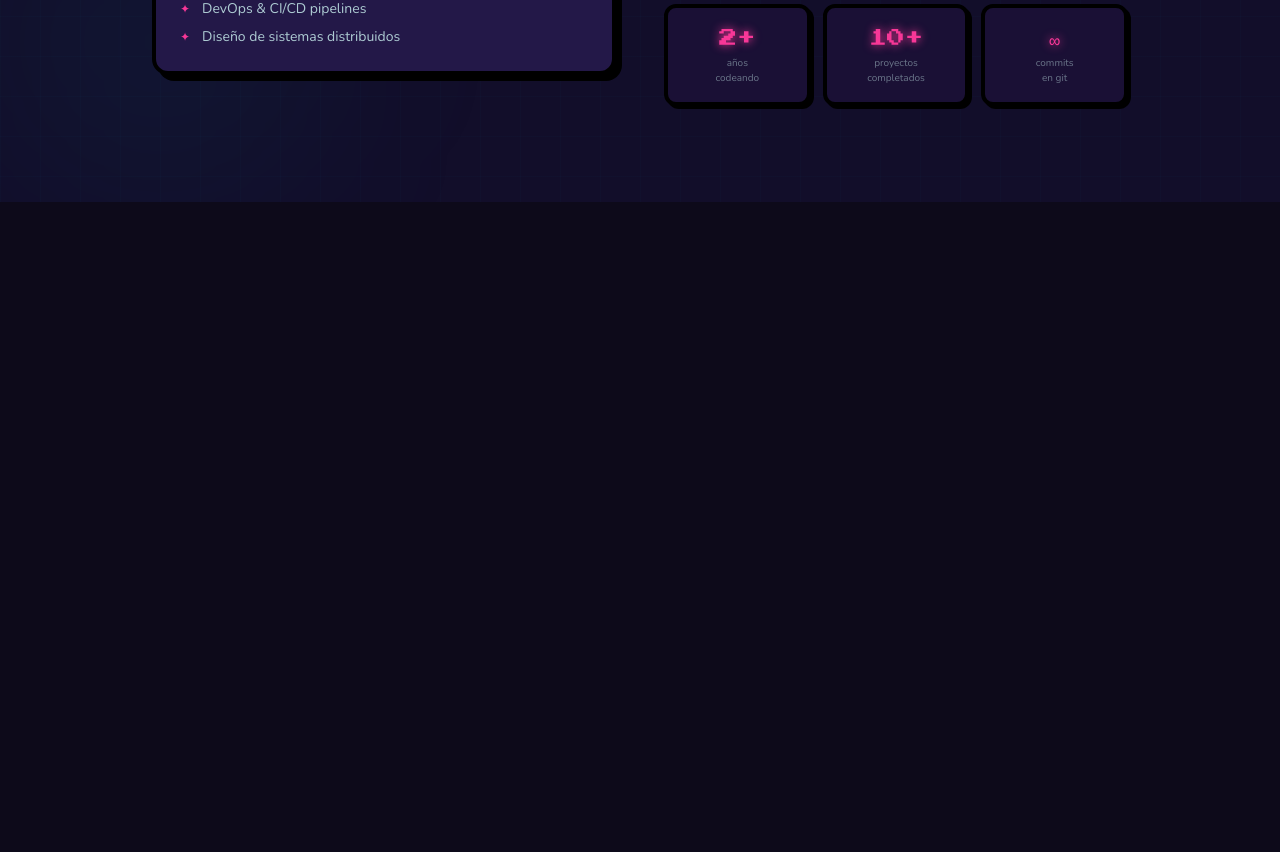
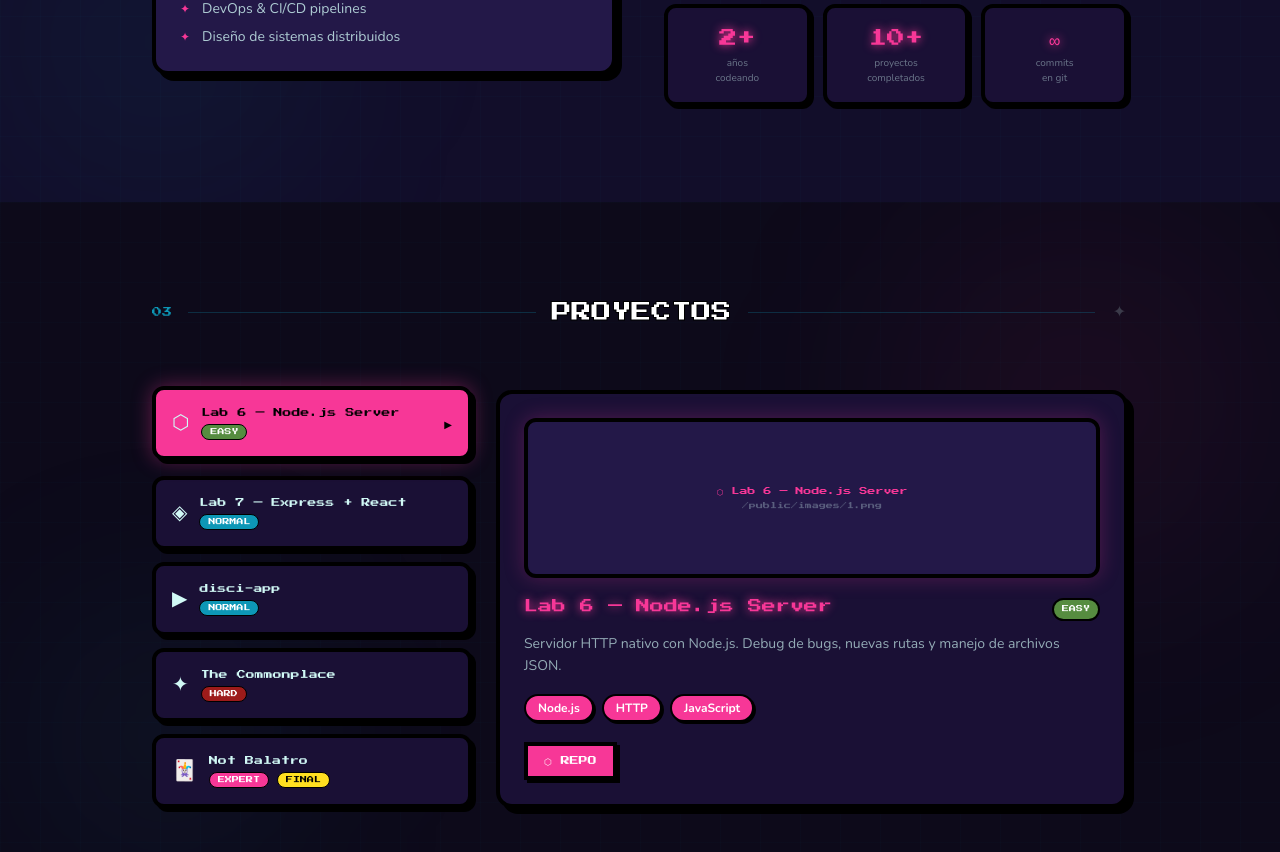
Before and after one commit to fatupopzz/fatiplace, a Next.js app: page / in a window 1280 px wide. Shown: the part 1584-2436 px from the top of the page. Before the commit the page ends 1786 px from the top, so only its background shows below. Built offline with nearby package versions, Linux system fonts and the light colour scheme.

Commit message:
feat: add Projects section with song select UI~

```diff
--- a/app/page.js
+++ b/app/page.js
@@ -1,11 +1,13 @@
 import Hero from "@/components/Hero";
 import About from "@/components/About";
+import Projects from "@/components/Projects";
 
 export default function Home() {
   return (
     <main>
       <Hero />
       <About />
+      <Projects />
     </main>
   );
 }
--- /dev/null
+++ b/components/Projects.jsx
@@ -0,0 +1,242 @@
+"use client";
+import { useState } from "react";
+
+const PROJECTS = [
+  {
+    id: 1,
+    name: "Lab 6 — Node.js Server",
+    description: "Servidor HTTP nativo con Node.js. Debug de bugs, nuevas rutas y manejo de archivos JSON.",
+    techs: ["Node.js", "HTTP", "JavaScript"],
+    color: "#f73797",
+    icon: "⬡",
+    difficulty: "EASY",
+    repo: "https://github.com/fatupopzz/lab6-web",
+    deploy: null,
+  },
+  {
+    id: 2,
+    name: "Lab 7 — Express + React",
+    description: "Migración de servidor a Express y calculadora construida con React + Vite con diseño glass.",
+    techs: ["Express", "React", "Vite", "CSS"],
+    color: "#0d97b6",
+    icon: "◈",
+    difficulty: "NORMAL",
+    repo: "https://github.com/fatupopzz/lab7-web",
+    deploy: null,
+  },
+  {
+    id: 3,
+    name: "disci-app",
+    description: "Habit tracker gamificado. Crea misiones, ganá XP y subí de rango. Vanilla JS deployado en nginx.",
+    techs: ["HTML", "CSS", "JavaScript", "nginx"],
+    color: "#568c40",
+    icon: "▶",
+    difficulty: "NORMAL",
+    repo: "https://github.com/fatupopzz/disci-app",
+    deploy: "https://youtu.be/n69axuanyfo",
+  },
+  {
+    id: 4,
+    name: "The Commonplace",
+    description: "Blog app con DummyJSON API. Búsqueda, filtros, paginación, creación y detalle de posts.",
+    techs: ["HTML", "CSS", "JavaScript", "DummyJSON API"],
+    color: "#9d1b1a",
+    icon: "✦",
+    difficulty: "HARD",
+    repo: "https://github.com/fatupopzz/the-commonplace",
+    deploy: null,
+  },
+  {
+    id: 5,
+    name: "Not Balatro",
+    description: "Versión simplificada de Balatro. Juego de cartas con jokers, sistema de puntaje y rondas.",
+    techs: ["React", "Vite", "JavaScript", "CSS"],
+    color: "#f73797",
+    icon: "🃏",
+    difficulty: "EXPERT",
+    repo: "https://github.com/fatupopzz/not-balatro",
+    deploy: null,
+    isFinal: true,
+  },
+];
+
+const DIFFICULTY_COLORS = {
+  EASY:   "#568c40",
+  NORMAL: "#0d97b6",
+  HARD:   "#9d1b1a",
+  EXPERT: "#f73797",
+};
+
+export default function Projects() {
+  const [active, setActive] = useState(0);
+  const project = PROJECTS[active];
+
+  return (
+    <section id="projects" className="relative py-24 overflow-hidden" style={{ backgroundColor: "#0d0a1a" }}>
+      {/* Grid bg */}
+      <div className="absolute inset-0 grid-bg opacity-40" />
+
+      {/* Blobs */}
+      <div className="absolute top-10 right-10 w-80 h-80 rounded-full blur-[120px]" style={{ backgroundColor: "#f7379715" }} />
+      <div className="absolute bottom-10 left-10 w-64 h-64 rounded-full blur-[100px]" style={{ backgroundColor: "#0d97b615" }} />
+
+      <div className="relative z-10 max-w-5xl mx-auto px-6">
+
+        {/* Header */}
+        <div className="flex items-center gap-4 mb-16">
+          <span className="font-display text-[10px]" style={{ color: "#0d97b6" }}>03</span>
+          <div className="h-px flex-1" style={{ backgroundColor: "#0d97b640" }} />
+          <h2 className="font-display text-lg sm:text-xl text-white text-stroke">PROYECTOS</h2>
+          <div className="h-px flex-1" style={{ backgroundColor: "#0d97b640" }} />
+          <span className="text-xl animate-star-twinkle" style={{ color: "#d1f9f6" }}>✦</span>
+        </div>
+
+        {/* Song select layout */}
+        <div className="flex flex-col lg:flex-row gap-6">
+
+          {/* LEFT: song list */}
+          <div className="flex flex-col gap-3 lg:w-80 flex-shrink-0">
+            {PROJECTS.map((p, i) => (
+              <button
+                key={p.id}
+                onClick={() => setActive(i)}
+                className="w-full text-left rounded-xl border-4 border-black p-4 transition-all duration-200 hover:-translate-y-1"
+                style={{
+                  backgroundColor: active === i ? p.color : "#1a1035",
+                  boxShadow: active === i
+                    ? `4px 4px 0px black, 0 0 20px ${p.color}60`
+                    : "4px 4px 0px black",
+                  transform: active === i ? "translateY(-4px)" : undefined,
+                }}
+              >
+                <div className="flex items-center gap-3">
+                  <span className="text-xl">{p.icon}</span>
+                  <div className="flex-1 min-w-0">
+                    <p
+                      className="font-display text-[9px] truncate"
+                      style={{ color: active === i ? "black" : "#d1f9f6" }}
+                    >
+                      {p.name}
+                    </p>
+                    <div className="flex items-center gap-2 mt-1">
+                      <span
+                        className="font-display text-[7px] px-2 py-0.5 rounded-full border border-black"
+                        style={{
+                          backgroundColor: DIFFICULTY_COLORS[p.difficulty],
+                          color: "white",
+                        }}
+                      >
+                        {p.difficulty}
+                      </span>
+                      {p.isFinal && (
+                        <span className="font-display text-[7px] px-2 py-0.5 rounded-full border border-black bg-yellow-300 text-black">
+                          FINAL
+                        </span>
+                      )}
+                    </div>
+                  </div>
+                  {active === i && (
+                    <span className="font-display text-[10px] text-black">▶</span>
+                  )}
+                </div>
+              </button>
+            ))}
+          </div>
+
+          {/* RIGHT: selected project detail */}
+          <div
+            className="flex-1 rounded-2xl border-4 border-black p-6 shadow-[6px_6px_0px_black] transition-all duration-300"
+            style={{ backgroundColor: "#1a1035" }}
+          >
+            {/* Screenshot placeholder */}
+            <div
+              className="w-full h-40 rounded-xl border-4 border-black mb-5 flex items-center justify-center overflow-hidden"
+              style={{
+                backgroundColor: "#231848",
+                boxShadow: `0 0 20px ${project.color}40`,
+              }}
+            >
+              {/*
+                Reemplaza con:
+                <Image src={`/images/${project.id}.png`} alt={project.name} fill className="object-cover" />
+              */}
+              <div className="text-center">
+                <p className="font-display text-[8px] mb-1" style={{ color: `${project.color}` }}>
+                  {project.icon} {project.name}
+                </p>
+                <p className="font-display text-[7px]" style={{ color: "#d1f9f650" }}>
+                  /public/images/{project.id}.png
+                </p>
+              </div>
+            </div>
+
+            {/* Title + badge */}
+            <div className="flex items-start justify-between gap-3 mb-3 flex-wrap">
+              <h3
+                className="font-display text-sm leading-tight"
+                style={{ color: project.color, textShadow: `0 0 10px ${project.color}` }}
+              >
+                {project.name}
+              </h3>
+              <div className="flex gap-2">
+                <span
+                  className="font-display text-[7px] px-2 py-1 rounded-full border-2 border-black"
+                  style={{ backgroundColor: DIFFICULTY_COLORS[project.difficulty], color: "white" }}
+                >
+                  {project.difficulty}
+                </span>
+                {project.isFinal && (
+                  <span className="font-display text-[7px] px-2 py-1 rounded-full border-2 border-black bg-yellow-300 text-black">
+                    PROYECTO FINAL
+                  </span>
+                )}
+              </div>
+            </div>
+
+            {/* Description */}
+            <p className="font-body text-sm leading-relaxed mb-4" style={{ color: "#d1f9f6aa" }}>
+              {project.description}
+            </p>
+
+            {/* Techs */}
+            <div className="flex flex-wrap gap-2 mb-5">
+              {project.techs.map((tech) => (
+                <span
+                  key={tech}
+                  className="font-body font-bold text-xs px-3 py-1 rounded-full border-2 border-black shadow-[2px_2px_0px_black]"
+                  style={{ backgroundColor: project.color, color: "white" }}
+                >
+                  {tech}
+                </span>
+              ))}
+            </div>
+
+            {/* CTAs */}
+            <div className="flex gap-3 flex-wrap">
+              <a
+                href={project.repo}
+                target="_blank"
+                rel="noopener noreferrer"
+                className="font-display text-[9px] px-4 py-2 border-4 border-black shadow-[3px_3px_0px_black] hover:shadow-[5px_5px_0px_black] hover:-translate-y-1 transition-all duration-200 text-white"
+                style={{ backgroundColor: project.color }}
+              >
+                ⬡ REPO
+              </a>
+              {project.deploy && (
+                <a
+                  href={project.deploy}
+                  target="_blank"
+                  rel="noopener noreferrer"
+                  className="font-display text-[9px] px-4 py-2 border-4 border-black shadow-[3px_3px_0px_black] hover:shadow-[5px_5px_0px_black] hover:-translate-y-1 transition-all duration-200 text-black"
+                  style={{ backgroundColor: "#d1f9f6" }}
+                >
+                  ◈ DEMO
+                </a>
+              )}
+            </div>
+          </div>
+        </div>
+      </div>
+    </section>
+  );
+}
```
